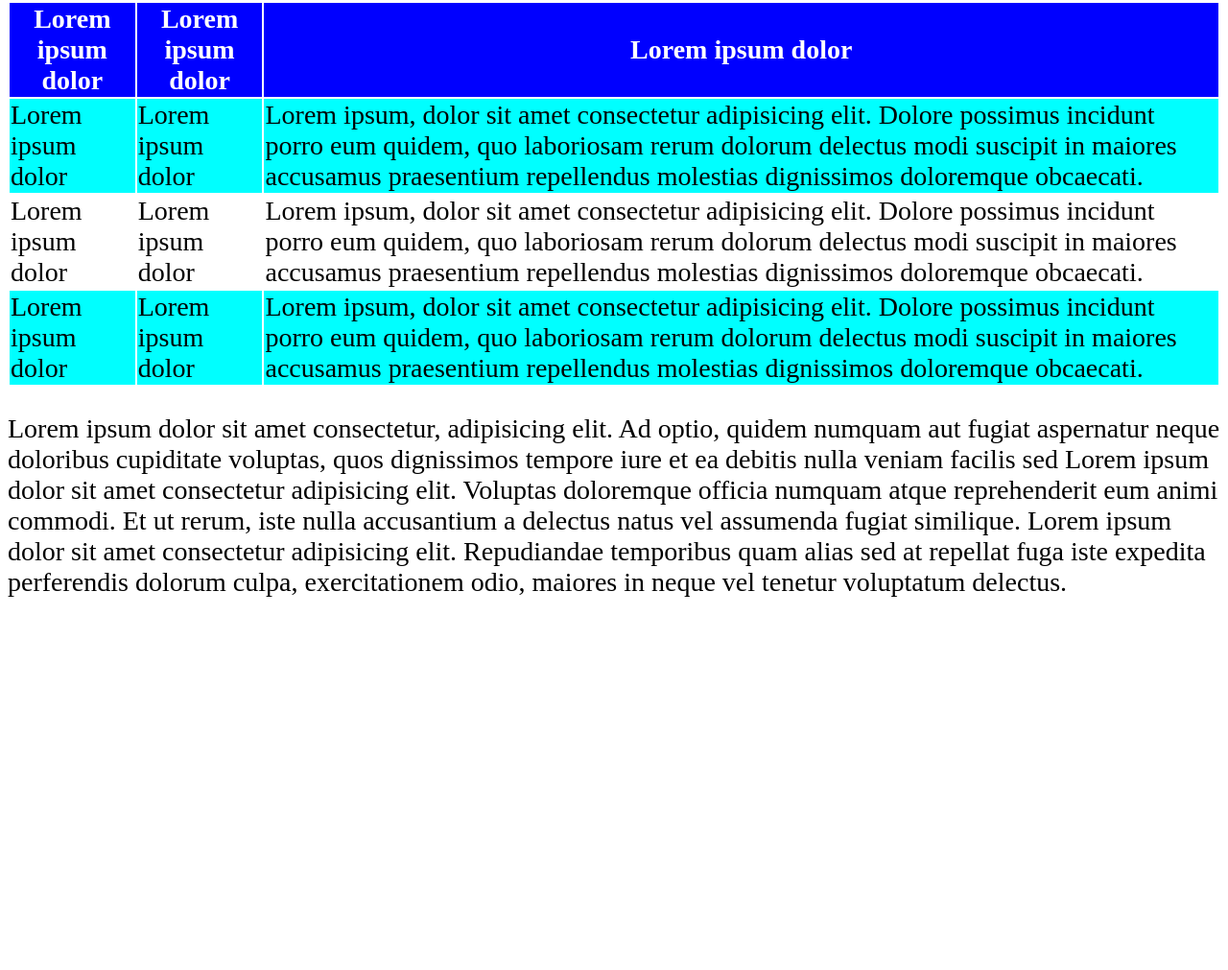
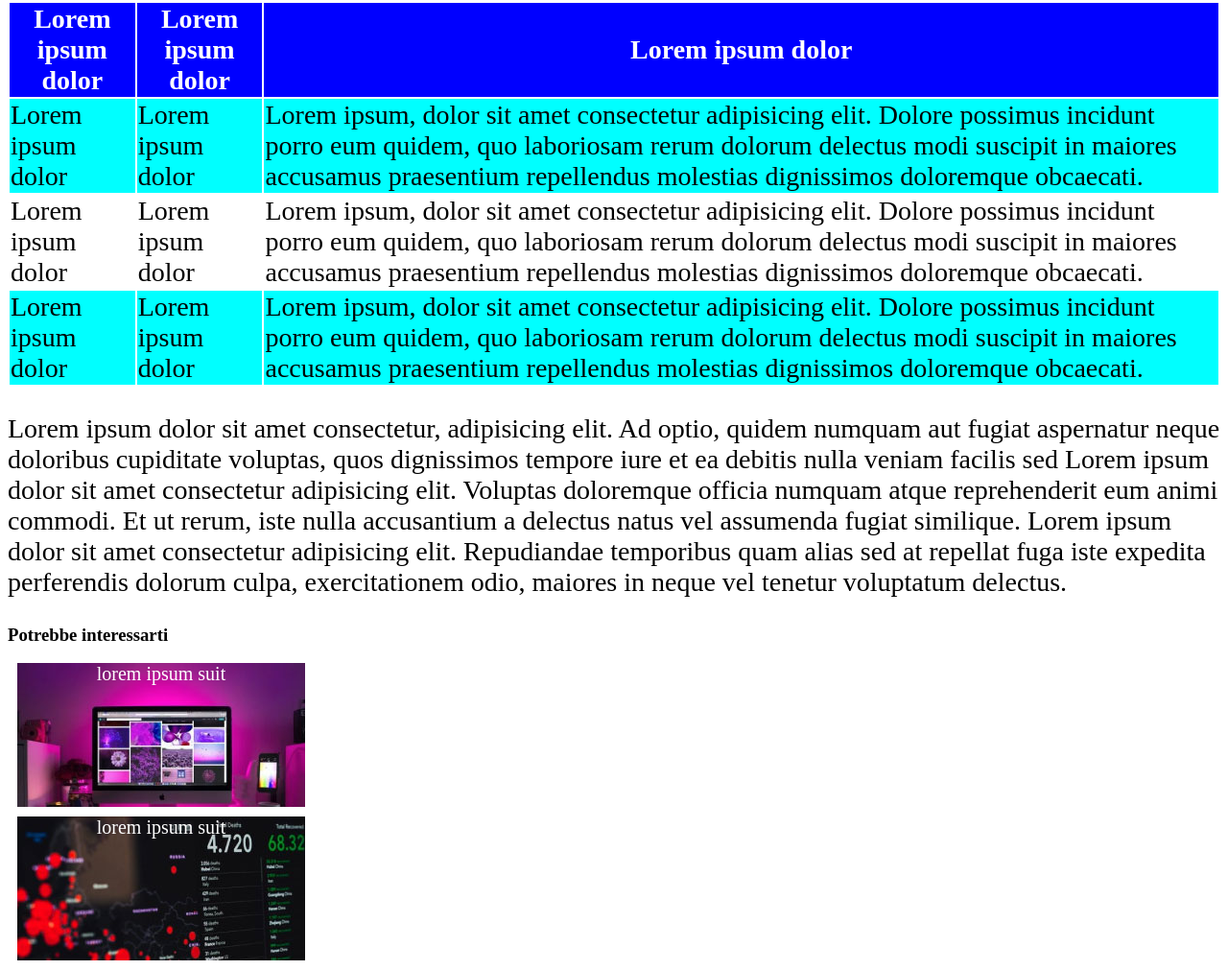
Before and after one commit to devmirko/-html-css-booleaner, a plain HTML site: page index.html in a window 1280 px wide. Shown: the part 2026-3037 px from the top of the page at 96% size. Before the commit the page ends 2677 px from the top, so only its background shows below. Drawn offline with Linux system fonts and the light colour scheme.

Commit message:
fine footer

```diff
--- a/css/style.css
+++ b/css/style.css
@@ -64,3 +64,22 @@
     background-color: aqua;
 
 }
+
+/* stile footer */
+.contenitore-immagine{
+    width: 300px;
+    height: 150px;
+    margin: 10px;
+    text-align: center;
+    font-size: 20px;
+    color: white;
+
+}
+
+#schermo{
+    background-image: url(../img/monitor.jpg);
+}
+
+ #grafico{
+     background-image: url(../img/graph.jpg);
+ }
--- a/index.html
+++ b/index.html
@@ -87,6 +87,11 @@
 
     <!-- piè di pagina -->
     <footer>
+        <h3>Potrebbe interessarti</h3>
+        <div id= "schermo" class="contenitore-immagine">lorem ipsum suit</div>
+        <div id= "grafico" class="contenitore-immagine">lorem ipsum suit</div>
+
+
 
     </footer>
 
```
